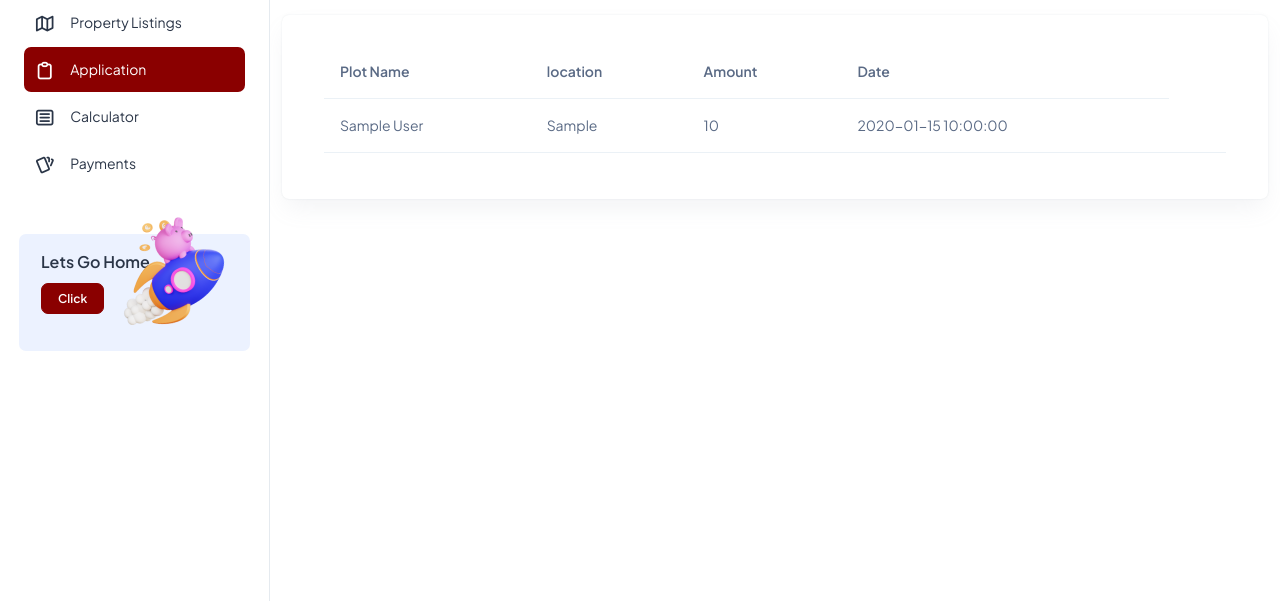
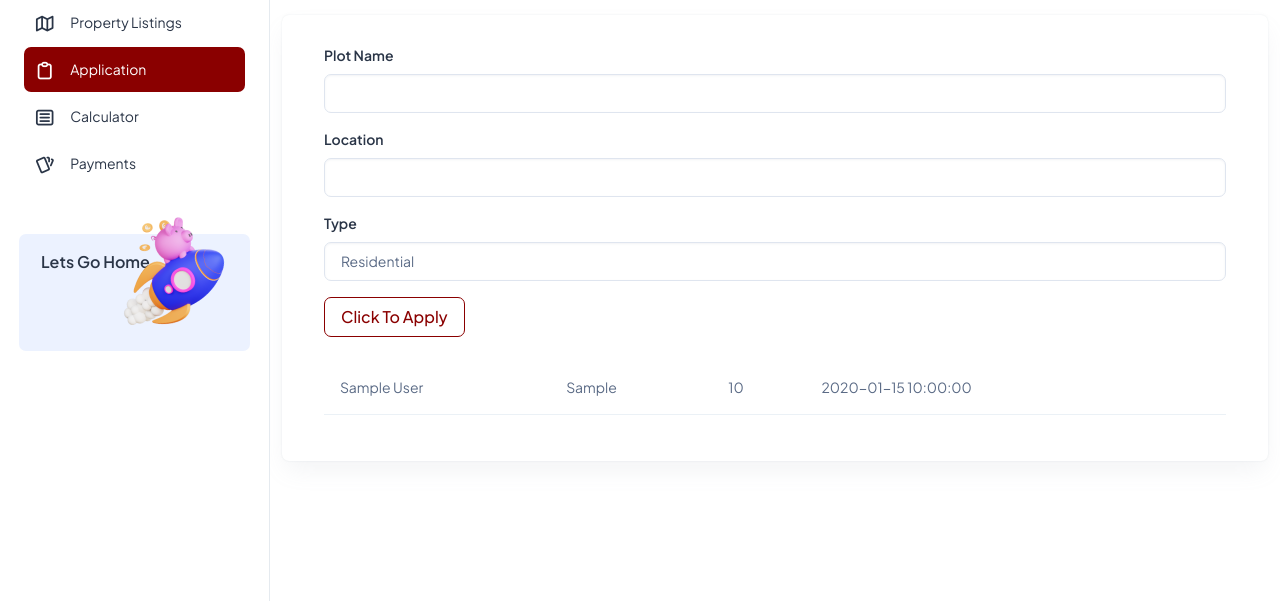
Before and after one commit to bckyrd-io/real-estate-ms-php, a PHP site: page /real-estate/plots__application.php in a window 1280 px wide. Shown: the part 70-671 px from the top of the page. Run offline with PHP 8.4, Linux system fonts and the light colour scheme; the visitor is signed in with stand-in values (Sample User, id 1); tables that the repository leaves empty or names only in its code hold one stand-in row (values such as "Sample post").

Commit message:
re introducing the application form again

```diff
--- a/dashboard.php
+++ b/dashboard.php
@@ -75,16 +75,14 @@ $payData = $payStmt->fetchAll(PDO::FETCH_ASSOC);
                         </li>
                     </ul>
                     <div class="unlimited-access hide-menu bg-light-primary position-relative mb-7 mt-5 rounded">
-                        <div class="d-flex">
+                        <a class="d-flex" href="index.php">
                             <div class="unlimited-access-title me-3">
                                 <h6 class="fw-semibold fs-4 mb-6 text-dark w-85">Lets Go Home</h6>
-                                <a href="index.php" target="_blank"
-                                    class="btn btn-primary fs-2 fw-semibold lh-sm">Click</a>
                             </div>
                             <div class="unlimited-access-img">
                                 <img src="assets/images/backgrounds/rocket.png" alt="" class="img-fluid">
                             </div>
-                        </div>
+                        </a>
                     </div>
                 </nav>
                 <!-- End Sidebar navigation -->
--- a/plots__application.php
+++ b/plots__application.php
@@ -2,7 +2,7 @@
 session_start();
 include_once('db.php'); // Assuming the path to your database connection script is 'serve/db.php'
 
-$user_id =$_SESSION['user_id'];
+$user_id = $_SESSION['user_id'];
 // Fetch data from the "plots" table
 $selectPlotsDataQuery = "SELECT * FROM plots, users, usersonplot
 WHERE usersonplot.user_id = users.id
@@ -10,6 +10,30 @@ AND usersonplot.plot_id = plots.id
 AND usersonplot.user_id = $user_id";
 $stmtPlots = $conn->query($selectPlotsDataQuery);
 $plotsData = $stmtPlots->fetchAll(PDO::FETCH_ASSOC);
+
+
+// Submit plot application
+if (isset($_GET['plot_id'])) {
+    // Default status
+    $user_id = $_SESSION['user_id'];
+    $status = 'applied';
+    $date = date("Y-m-d");
+    $plot_id = $_GET['plot_id'];
+
+    // SQL query to insert user data
+    $insertQuery = "INSERT INTO usersonplot ( user_id, plot_id, status, date )
+                VALUES ( :user_id, :plot_id, :status, :date )";
+    $stmt = $conn->prepare($insertQuery);
+
+    $stmt->bindParam(':user_id', $user_id);
+    $stmt->bindParam(':plot_id', $plot_id);
+    $stmt->bindParam(':status', $status);
+    $stmt->bindParam(':date', $date);
+    $stmt->execute();
+
+    // Execute JavaScript to show a success alert
+    echo "<script>alert('Application submitted successfully.');</script>";
+}
 ?>
 
 
@@ -19,7 +43,7 @@ $plotsData = $stmtPlots->fetchAll(PDO::FETCH_ASSOC);
 <head>
     <meta charset="utf-8">
     <meta name="viewport" content="width=device-width, initial-scale=1">
-    <title>Real Estate Ms</title>
+    <title>Real Estate</title>
     <link rel="shortcut icon" type="image/png" href="assets/images/logos/favicon.png" />
     <link rel="stylesheet" href="assets/css/styles.min.css" />
 </head>
@@ -78,15 +102,14 @@ $plotsData = $stmtPlots->fetchAll(PDO::FETCH_ASSOC);
 
                     </ul>
                     <div class="unlimited-access hide-menu bg-light-primary position-relative mb-7 mt-5 rounded">
-                        <div class="d-flex">
+                        <a class="d-flex" href="index.php">
                             <div class="unlimited-access-title me-3">
                                 <h6 class="fw-semibold fs-4 mb-6 text-dark w-85">Lets Go Home</h6>
-                                <a href="index.php" target="_blank" class="btn btn-primary fs-2 fw-semibold lh-sm">Click</a>
                             </div>
                             <div class="unlimited-access-img">
                                 <img src="assets/images/backgrounds/rocket.png" alt="" class="img-fluid">
                             </div>
-                        </div>
+                        </a>
                     </div>
                 </nav>
                 <!-- End Sidebar navigation -->
@@ -148,16 +171,38 @@ $plotsData = $stmtPlots->fetchAll(PDO::FETCH_ASSOC);
                 <div class="row">
                     <div class="card mb-0">
                         <div class="card-body">
+                            <form action="" method="post" enctype="multipart/form-data">
+                                <div class="mb-3">
+                                    <label for="exampleInputtext1" class="form-label">Plot Name</label>
+                                    <input type="text" name="plot_name" class="form-control" id="exampleInputtext1" aria-describedby="textHelp" required>
+                                </div>
+
+                                <div class="mb-3">
+                                    <label for="exampleInputtext1" class="form-label">Location</label>
+                                    <input type="text" name="location" class="form-control" id="exampleInputtext1" aria-describedby="textHelp" required>
+                                </div>
+
+                                <div class="mb-3">
+                                    <label for="exampleInputtext1" class="form-label">Type</label>
+                                    <select name="type" id="" class="form-control" aria-describedby="textHelp" required>
+                                        <option value="Residential">Residential</option>
+                                        <option value="Commecial">Commecial</option>
+                                    </select>
+                                </div>
+
+
+                                <button type="submit" name="submit" class="btn btn-outline-primary fs-4 mb-4 rounded-2">Click To Apply</button>
+                            </form>
                             <!-- <h2>Plots Data</h2> -->
 
                             <table class="table">
                                 <thead>
-                                    <tr>
+                                    <!-- <tr>
                                         <th>Plot Name</th>
                                         <th>location</th>
                                         <th>Amount</th>
                                         <th>Date</th>
-                                    </tr>
+                                    </tr> -->
                                 </thead>
                                 <tbody>
                                     <?php foreach ($plotsData as $plot) : ?>
--- a/property__add__det.php
+++ b/property__add__det.php
@@ -97,15 +97,14 @@
                             </li>
                         </ul>
                         <div class="unlimited-access hide-menu bg-light-primary position-relative mb-7 mt-5 rounded">
-                            <div class="d-flex">
+                            <a class="d-flex" href="index.php">
                                 <div class="unlimited-access-title me-3">
                                     <h6 class="fw-semibold fs-4 mb-6 text-dark w-85">Lets Go Home</h6>
-                                    <a href="index.php" target="_blank" class="btn btn-primary fs-2 fw-semibold lh-sm">Click</a>
                                 </div>
                                 <div class="unlimited-access-img">
                                     <img src="assets/images/backgrounds/rocket.png" alt="" class="img-fluid">
                                 </div>
-                            </div>
+                            </a>
                         </div>
                     </nav>
                     <!-- End Sidebar navigation -->
--- a/property__admin.php
+++ b/property__admin.php
@@ -72,15 +72,14 @@ $plotsData = $stmt->fetchAll(PDO::FETCH_ASSOC);
                         </li>
                     </ul>
                     <div class="unlimited-access hide-menu bg-light-primary position-relative mb-7 mt-5 rounded">
-                        <div class="d-flex">
+                        <a class="d-flex" href="index.php">
                             <div class="unlimited-access-title me-3">
                                 <h6 class="fw-semibold fs-4 mb-6 text-dark w-85">Lets Go Home</h6>
-                                <a href="index.php" target="_blank" class="btn btn-primary fs-2 fw-semibold lh-sm">Click</a>
                             </div>
                             <div class="unlimited-access-img">
                                 <img src="assets/images/backgrounds/rocket.png" alt="" class="img-fluid">
                             </div>
-                        </div>
+                        </a>
                     </div>
                 </nav>
                 <!-- End Sidebar navigation -->
--- a/property__admin__approve.php
+++ b/property__admin__approve.php
@@ -77,15 +77,14 @@ $resultsData = $stmt->fetchAll(PDO::FETCH_ASSOC);
                         </li>
                     </ul>
                     <div class="unlimited-access hide-menu bg-light-primary position-relative mb-7 mt-5 rounded">
-                        <div class="d-flex">
+                        <a class="d-flex" href="index.php">
                             <div class="unlimited-access-title me-3">
                                 <h6 class="fw-semibold fs-4 mb-6 text-dark w-85">Lets Go Home</h6>
-                                <a href="index.php" target="_blank" class="btn btn-primary fs-2 fw-semibold lh-sm">Click</a>
                             </div>
                             <div class="unlimited-access-img">
                                 <img src="assets/images/backgrounds/rocket.png" alt="" class="img-fluid">
                             </div>
-                        </div>
+                        </a>
                     </div>
                 </nav>
                 <!-- End Sidebar navigation -->
--- a/property__tour.php
+++ b/property__tour.php
@@ -93,15 +93,14 @@ if (isset($_POST['request'])) {
 
                     </ul>
                     <div class="unlimited-access hide-menu bg-light-primary position-relative mb-7 mt-5 rounded">
-                        <div class="d-flex">
+                        <a class="d-flex" href="index.php">
                             <div class="unlimited-access-title me-3">
                                 <h6 class="fw-semibold fs-4 mb-6 text-dark w-85">Lets Go Home</h6>
-                                <a href="index.php" target="_blank" class="btn btn-primary fs-2 fw-semibold lh-sm">Click</a>
                             </div>
                             <div class="unlimited-access-img">
                                 <img src="assets/images/backgrounds/rocket.png" alt="" class="img-fluid">
                             </div>
-                        </div>
+                        </a>
                     </div>
                 </nav>
                 <!-- End Sidebar navigation -->
--- a/property__virtual.php
+++ b/property__virtual.php
@@ -82,15 +82,14 @@ $plotMedia = $stmt->fetchAll(PDO::FETCH_ASSOC);
 
                     </ul>
                     <div class="unlimited-access hide-menu bg-light-primary position-relative mb-7 mt-5 rounded">
-                        <div class="d-flex">
+                        <a class="d-flex" href="index.php">
                             <div class="unlimited-access-title me-3">
                                 <h6 class="fw-semibold fs-4 mb-6 text-dark w-85">Lets Go Home</h6>
-                                <a href="index.php" target="_blank" class="btn btn-primary fs-2 fw-semibold lh-sm">Click</a>
                             </div>
                             <div class="unlimited-access-img">
                                 <img src="assets/images/backgrounds/rocket.png" alt="" class="img-fluid">
                             </div>
-                        </div>
+                        </a>
                     </div>
                 </nav>
                 <!-- End Sidebar navigation -->
--- a/staff__admin.php
+++ b/staff__admin.php
@@ -113,16 +113,14 @@ function displayPlot($id){
                         </li>
                     </ul>
                     <div class="unlimited-access hide-menu bg-light-primary position-relative mb-7 mt-5 rounded">
-                        <div class="d-flex">
+                        <a class="d-flex" href="index.php">
                             <div class="unlimited-access-title me-3">
                                 <h6 class="fw-semibold fs-4 mb-6 text-dark w-85">Lets Go Home</h6>
-                                <a href="index.php" target="_blank"
-                                    class="btn btn-primary fs-2 fw-semibold lh-sm">Click</a>
                             </div>
                             <div class="unlimited-access-img">
                                 <img src="assets/images/backgrounds/rocket.png" alt="" class="img-fluid">
                             </div>
-                        </div>
+                        </a>
                     </div>
                 </nav>
                 <!-- End Sidebar navigation -->
```
Also changed, not shown: invoice__pay.php (+6 -3 lines), pay__calculation.php (+3 -4 lines), property__admin__add.php (+3 -4 lines), property__listings.php (+3 -27 lines), staff__admin__add.php (+3 -5 lines), uploads/stepper motor.jpg (added).
